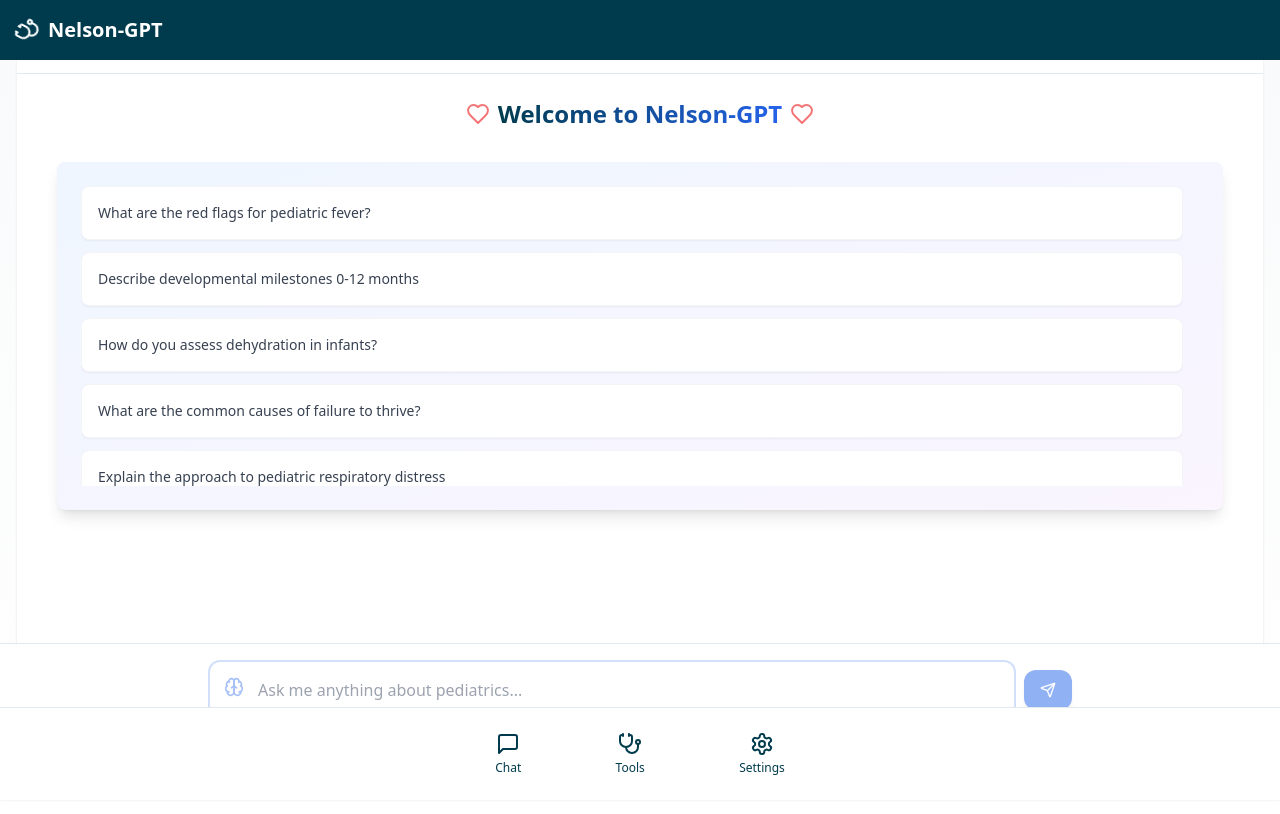
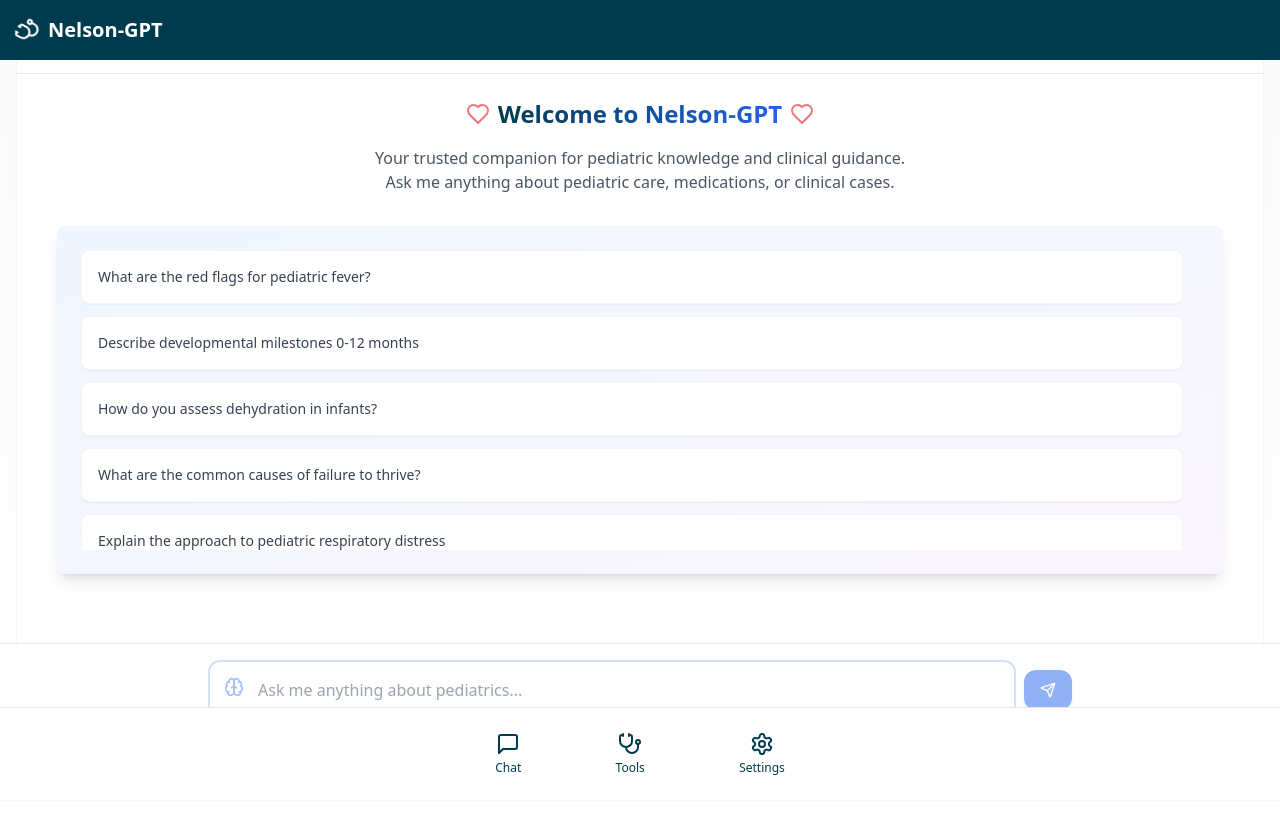
Before and after one commit to DrZeepeads/Nelson-GPT, a React (Vite) app: page / in a window 1280 px wide. Shown: the top 814 px of the page. Built offline with nearby package versions, Linux system fonts and the light colour scheme.

Commit message:
Add welcome note to WelcomeScreen
Inserted a two-line welcome note below the "Welcome to Nelson-GPT" heading in the WelcomeScreen component.
[skip gpt_engineer]

```diff
--- a/src/components/chat/WelcomeScreen.tsx
+++ b/src/components/chat/WelcomeScreen.tsx
@@ -18,6 +18,11 @@ export const WelcomeScreen = ({ onQuestionClick }: WelcomeScreenProps) => {
           </h1>
           <Heart className="h-6 w-6 text-red-500 animate-pulse" />
         </div>
+        <p className="text-gray-600">
+          Your trusted companion for pediatric knowledge and clinical guidance.
+          <br />
+          Ask me anything about pediatric care, medications, or clinical cases.
+        </p>
       </div>
 
       <Card className="p-6 bg-gradient-to-br from-blue-50 to-purple-50 border-none shadow-lg">
```
